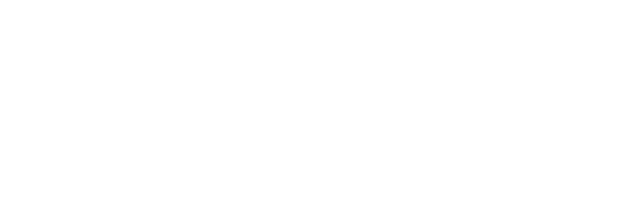
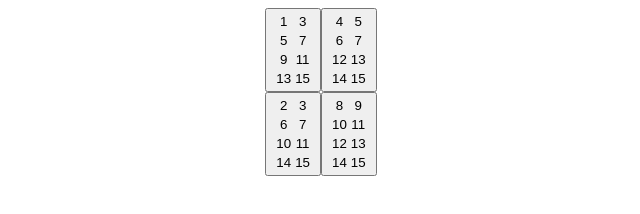
Before and after one commit to VanelleBackend/DevineMoi, a plain HTML site: page index.html in a window 1280 px wide. Shown: the whole page, without its empty margins (319-959 px from the left). Drawn offline with Linux system fonts and the light colour scheme.

Commit message:
premier code

```diff
--- a/index.html
+++ b/index.html
@@ -7,6 +7,95 @@
     <link rel="stylesheet" href="style.css">
 </head>
 <body>
-    <!-- Corps se l'application...-->
+    <div class="box-grand">
+        <div class="box1">
+            <button class="bnt1">
+                <table>
+                    <tr>
+                        <td>1</td>
+                        <td>3</td>
+                    </tr>
+                    <tr>
+                        <td>5</td>
+                        <td>7</td>
+                    </tr>
+                    <tr>
+                        <td>9</td>
+                        <td>11</td>
+                    </tr>
+                    <tr>
+                        <td>13</td>
+                        <td>15</td>
+                    </tr>
+                </table>
+
+            </button>
+            <button class="bnt1">
+                <table>
+                    <tr>
+                        <td>4</td>
+                        <td>5</td>
+                    </tr>
+                    <tr>
+                        <td>6</td>
+                        <td>7</td>
+                    </tr>
+                    <tr>
+                        <td>12</td>
+                        <td>13</td>
+                    </tr>
+                    <tr>
+                        <td>14</td>
+                        <td>15</td>
+                    </tr>
+                </table>
+
+            </button>
+        </div>
+        <div class="box1" >
+            <button class="bnt2">
+                <table>
+                    <tr>
+                        <td>2</td>
+                        <td>3</td>
+                    </tr>
+                    <tr>
+                        <td>6</td>
+                        <td>7</td>
+                    </tr>
+                    <tr>
+                        <td>10</td>
+                        <td>11</td>
+                    </tr>
+                    <tr>
+                        <td>14</td>
+                        <td>15</td>
+                    </tr>
+                </table>
+
+            </button>
+            <button class="bnt2">
+                <table>
+                    <tr>
+                        <td>8</td>
+                        <td>9</td>
+                    </tr>
+                    <tr>
+                        <td>10</td>
+                        <td>11</td>
+                    </tr>
+                    <tr>
+                        <td>12</td>
+                        <td>13</td>
+                    </tr>
+                    <tr>
+                        <td>14</td>
+                        <td>15</td>
+                    </tr>
+                </table>
+
+            </button>
+        </div>
+    </div>
 </body>
 </html>
--- a/style.css
+++ b/style.css
@@ -0,0 +1,11 @@
+.box1
+{
+    display: flex;
+    align-items: center;
+    justify-content: center;
+}
+table
+{
+    width: 100%;
+
+}
```
